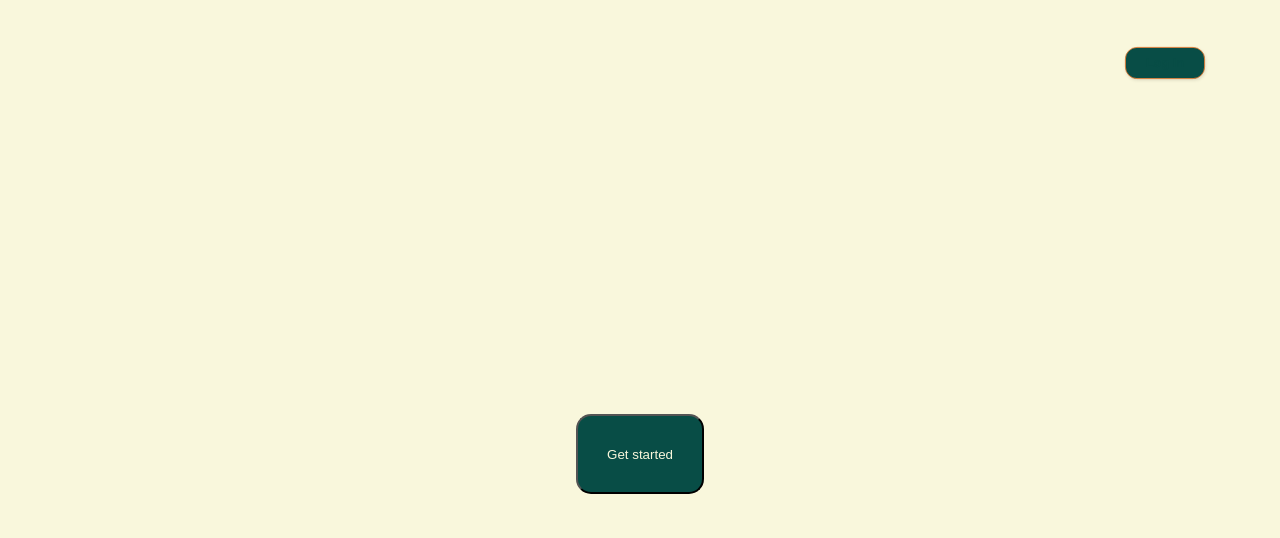
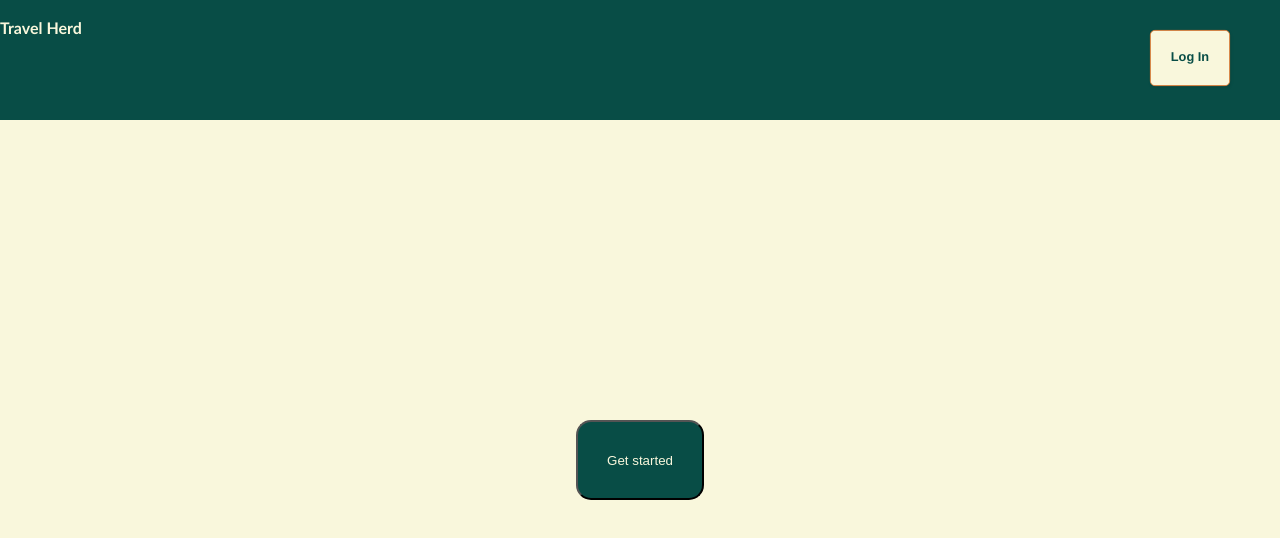
Before and after one commit to SchoolOfCode/bc13_final-project_front-end-amb, a React (Create React App) app: page / in a window 1280 px wide. Shown: the top 538 px of the page. Built offline with nearby package versions, Linux system fonts and the light colour scheme.

Commit message:
Put the navbar onto the login page
co-authored-by: Dionne dionne.soperdyer@gmail.com

```diff
--- a/src/components/Login/login.css
+++ b/src/components/Login/login.css
@@ -25,9 +25,9 @@
     margin: auto;
 }
 
-.flex-item > button {
+/* .flex-item > button {
     width: 100px;
     height: 40px;
     background-color: var(--green);
     border-radius: var(--border-radius);
-}
+} */
--- a/src/components/Login/login.tsx
+++ b/src/components/Login/login.tsx
@@ -1,7 +1,7 @@
 import React, {useState} from 'react'
 import LoginButton from "../LoginButton/LoginButton";
-import LogoutButton from "../LogoutButton/LogoutButton";
 import './login.css'
+import Navbar from '../NavBar/NavBar';
 
 const Login = ({getStarted}:any) => {
 
@@ -10,9 +10,13 @@ const Login = ({getStarted}:any) => {
     return (
     <div className="login-page">
 
-       <div className="flex-item">
+<div className="login-item">
+        <Navbar></Navbar>
+    </div>
+
+       {/* <div className="flex-item">
         <LoginButton/>
-        </div>
+        </div> */}
         <button className="getStarted" onClick={getStarted}>Get started</button>
 
     </div>)
```
